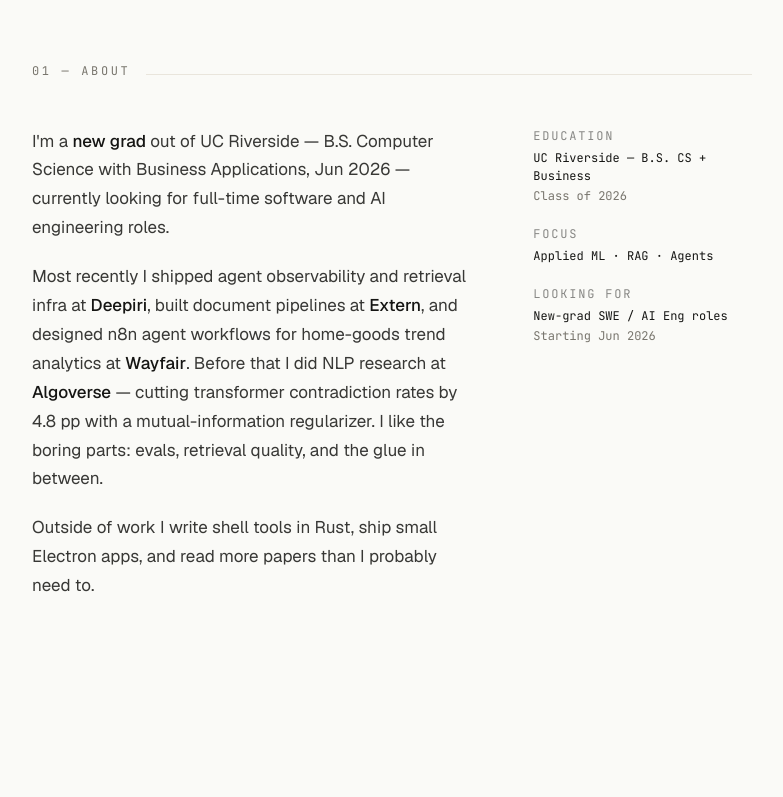
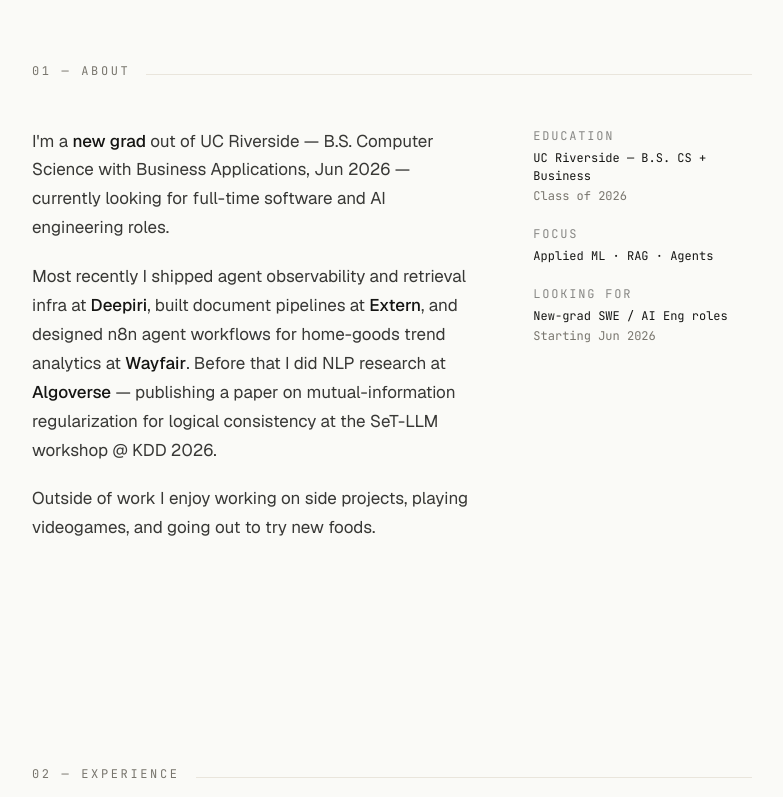
Before and after one commit to ChrisWoo0443/portfolio, a React (Vite) app: page / in a window 1280 px wide. Shown: the part 553-1350 px from the top of the page, without its empty margins (248-1031 px from the left). Built offline with nearby package versions, Linux system fonts and the light colour scheme.

Commit message:
updated about me

```diff
--- a/src/components/About.tsx
+++ b/src/components/About.tsx
@@ -31,10 +31,10 @@
             designed n8n agent workflows for home-goods trend analytics at{" "}
             <span className="font-medium text-ink">Wayfair</span>. Before
             that I did NLP research at{" "}
-            <span className="font-medium text-ink">Algoverse</span> — cutting
-            transformer contradiction rates by 4.8&nbsp;pp with a
-            mutual-information regularizer. I like the boring parts: evals,
-            retrieval quality, and the glue in between.
+            <span className="font-medium text-ink">Algoverse</span> —
+            publishing a paper on mutual-information regularization for
+            logical consistency at the SeT-LLM workshop
+            @&nbsp;KDD&nbsp;2026.
           </motion.p>
           <motion.p
             initial={{ opacity: 0, y: 10 }}
@@ -42,8 +42,7 @@
             viewport={{ once: true, amount: 0.4 }}
             transition={{ duration: 0.7, delay: 0.16, ease: [0.22, 1, 0.36, 1] }}
           >
-            Outside of work I write shell tools in Rust, ship small Electron
-            apps, and read more papers than I probably need to.
+            Outside of work I enjoy working on side projects, playing videogames, and going out to try new foods.
           </motion.p>
         </div>
 
```
